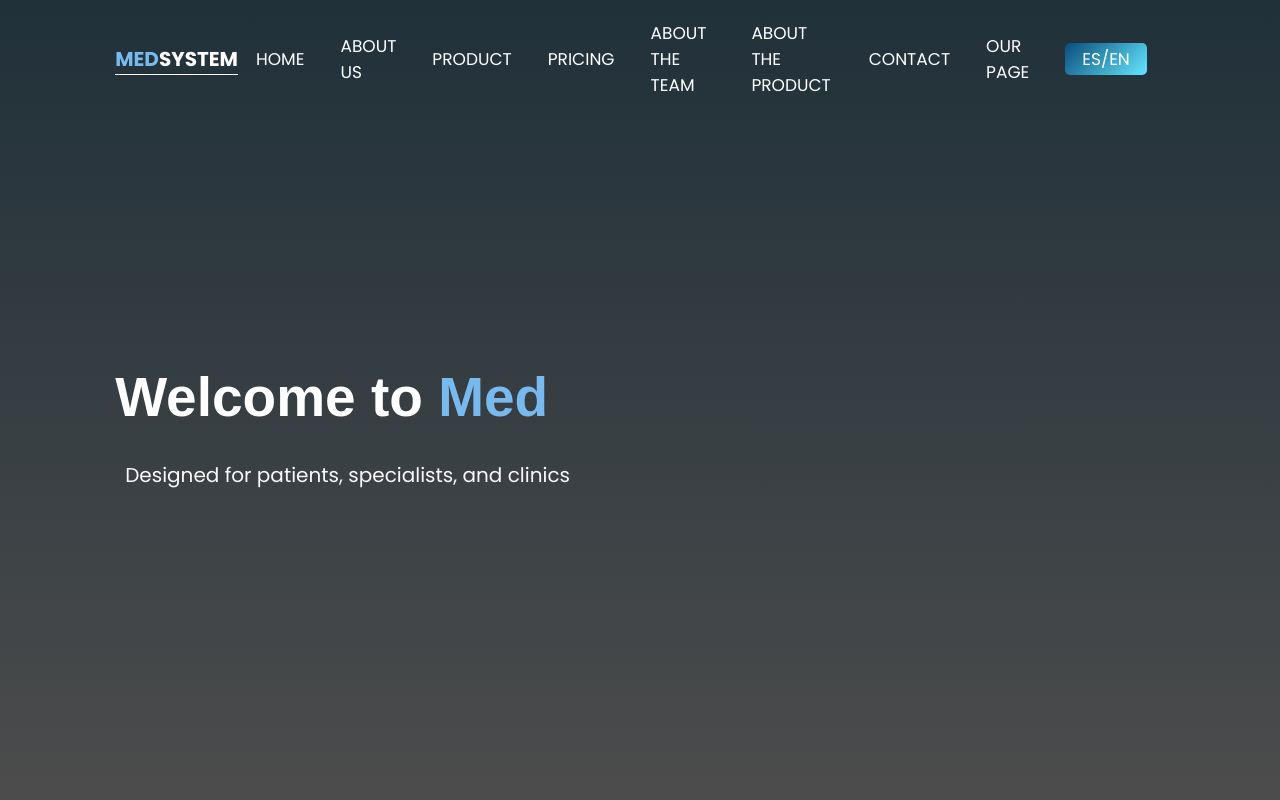
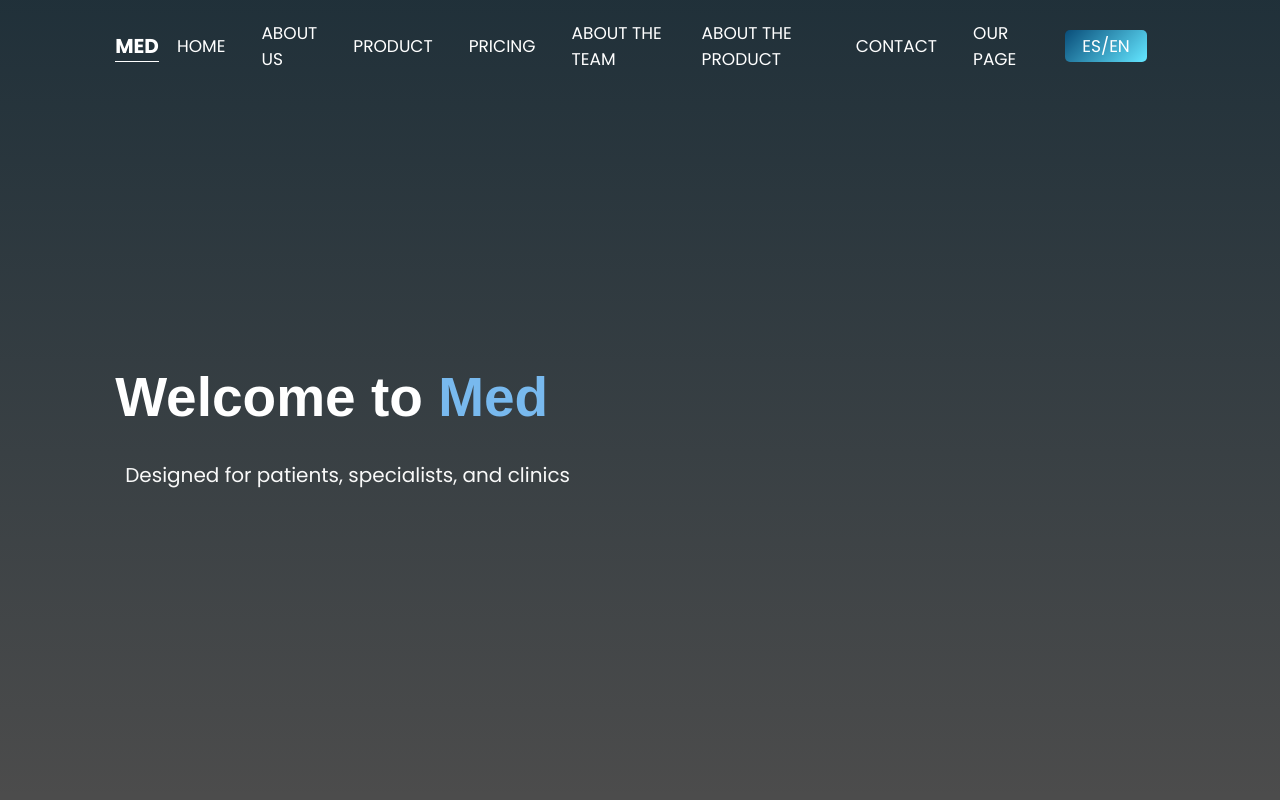
Before and after one commit to SuperMedStartUp/LandingPage, a plain HTML site: page index-en.html in a window 1280 px wide. Shown: the top 800 px of the page. Drawn offline with Linux system fonts and the light colour scheme.

Commit message:
fix: correction of the page name

```diff
--- a/index-en.html
+++ b/index-en.html
@@ -23,7 +23,7 @@
     <!--START HEADER-->
 
     <header class="header">
-        <a href="#" class="logo"><span>Med</span>System</a>
+        <a href="#" class="logo">Med</a>
         <nav class="navbar">
             <a href="#home">Home</a>
             <a href="#about">About us</a>
```
